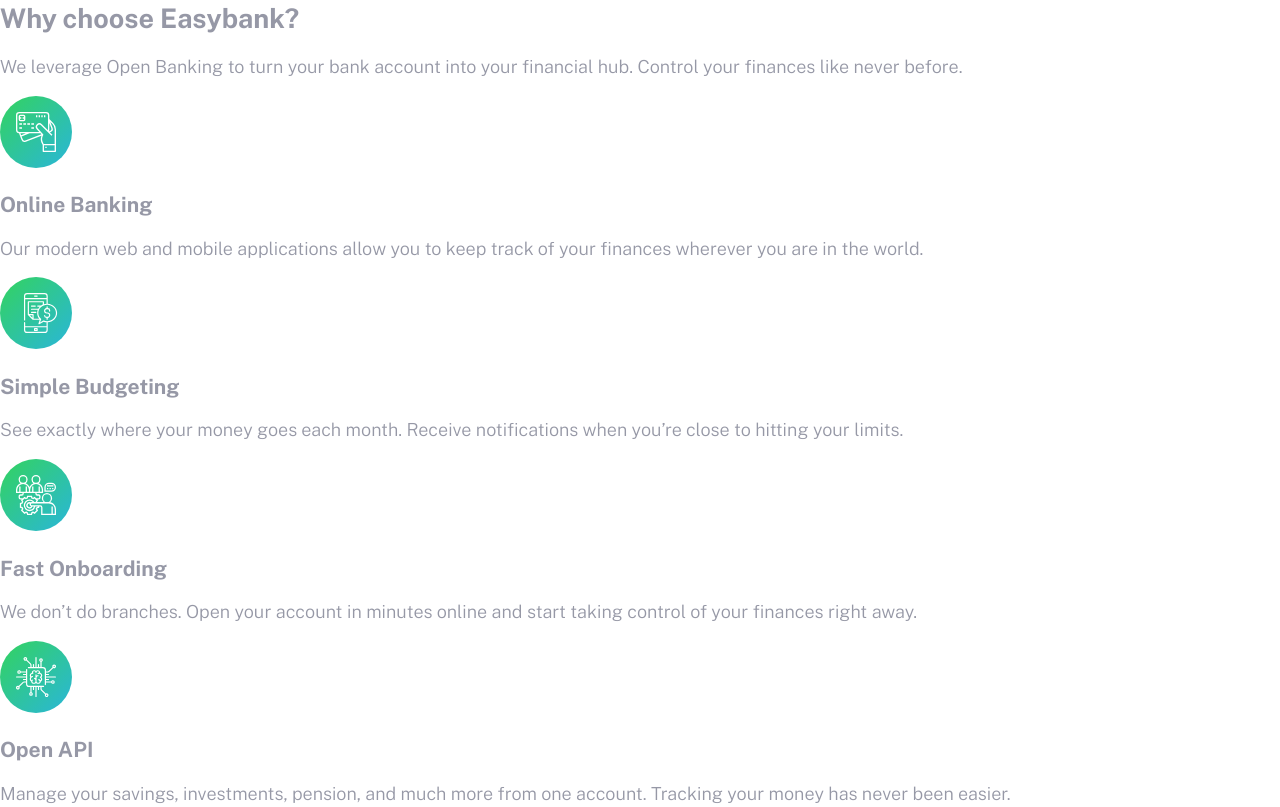
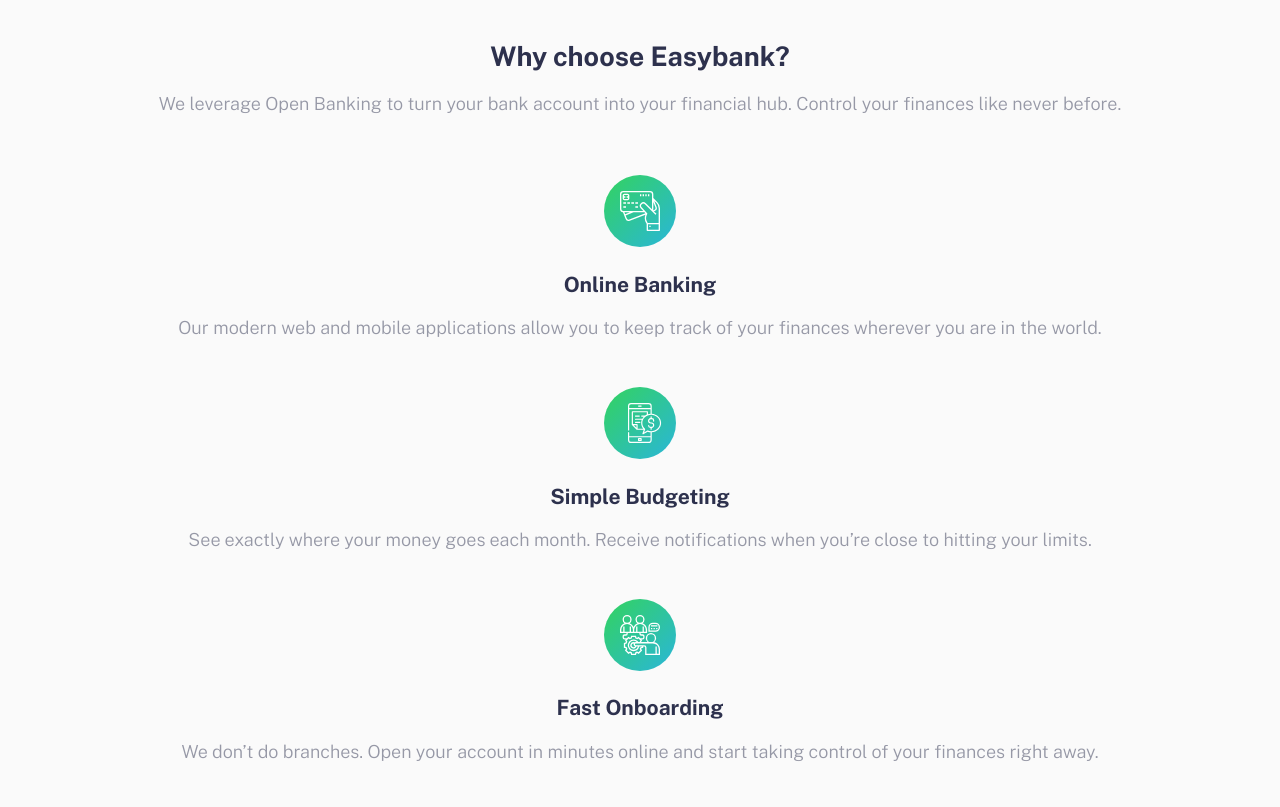
Before and after one commit to EdisonPadilla/easybank-landing-page-solution, a plain HTML site: page index.html in a window 1280 px wide. Shown: the part 819-1626 px from the top of the page. Drawn offline with nearby package versions, Linux system fonts and the light colour scheme.

Commit message:
features section layout

```diff
--- a/css/main_style.css
+++ b/css/main_style.css
@@ -150,9 +150,9 @@ header {
   padding-top: 44vh;
   height: 92vh;
   text-align: center;
-  background-image: url(../images/bg-intro-mobile.svg);
+  background: url(../images/bg-intro-mobile.svg), var(--white);
   background-repeat: no-repeat;
-  background-size: 100% 46vh;
+  background-size: 100% 46vh, 100%;
   overflow: hidden;
 }
 
@@ -190,3 +190,30 @@ header .request-btn {
   );
   border-radius: 26px;
 }
+
+main .features-container {
+  padding: 60px 5%;
+  text-align: center;
+  background-color: var(--very-light-gray);
+}
+
+.features-container > .title {
+  margin-top: 0;
+  color: var(--dark-blue);
+}
+
+.features-container .paragraph {
+  margin-bottom: 60px;
+}
+
+.features-container .feature-box:not(:last-child) {
+  margin-bottom: 48px;
+}
+
+.feature-box .title {
+  color: var(--dark-blue);
+}
+
+.feature-box .description {
+  margin-bottom: 0;
+}
--- a/index.html
+++ b/index.html
@@ -69,43 +69,45 @@
         </div>
       </header>
       <main>
-        <h2>Why choose Easybank?</h2>
-        <p>
-          We leverage Open Banking to turn your bank account into your financial
-          hub. Control your finances like never before.
+        <section class="features-container">
+          <h2 class="title">Why choose Easybank?</h2>
+          <p class="paragraph">
+            We leverage Open Banking to turn your bank account into your
+            financial hub. Control your finances like never before.
           </p>
-        <div class="features">
+          <div class="feature-box">
             <img class="img" src="./images/icon-online.svg" alt="" />
-          <h3>Online Banking</h3>
-          <p>
+            <h3 class="title">Online Banking</h3>
+            <p class="description">
               Our modern web and mobile applications allow you to keep track of
               your finances wherever you are in the world.
             </p>
           </div>
-        <div class="features">
+          <div class="feature-box">
             <img class="img" src="./images/icon-budgeting.svg" alt="" />
-          <h3>Simple Budgeting</h3>
-          <p>
-            See exactly where your money goes each month. Receive notifications
-            when you’re close to hitting your limits.
+            <h3 class="title">Simple Budgeting</h3>
+            <p class="description">
+              See exactly where your money goes each month. Receive
+              notifications when you’re close to hitting your limits.
             </p>
           </div>
-        <div class="features">
+          <div class="feature-box">
             <img class="img" src="./images/icon-onboarding.svg" alt="" />
-          <h3>Fast Onboarding</h3>
-          <p>
-            We don’t do branches. Open your account in minutes online and start
-            taking control of your finances right away.
+            <h3 class="title">Fast Onboarding</h3>
+            <p class="description">
+              We don’t do branches. Open your account in minutes online and
+              start taking control of your finances right away.
             </p>
           </div>
-        <div class="features">
+          <div class="feature-box">
             <img src="./images/icon-api.svg" alt="" />
-          <h3>Open API</h3>
-          <p>
+            <h3 class="title">Open API</h3>
+            <p class="description">
               Manage your savings, investments, pension, and much more from one
               account. Tracking your money has never been easier.
             </p>
           </div>
+        </section>
         <section>
           <h2>Latest Articles</h2>
           <article>
```
Lines whose indentation alone changed are shown as unchanged.
